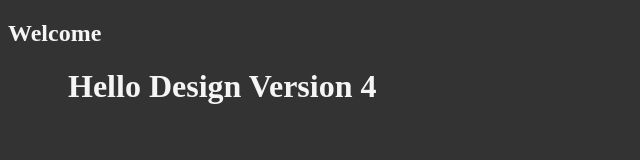
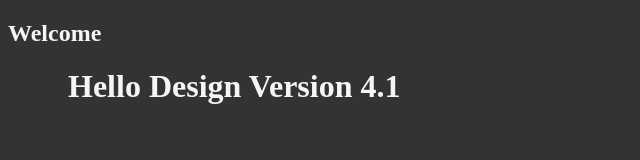
Before and after one commit to samholi/LearnGitHUb, a plain HTML site: page index.html in a window 1280 px wide. Shown: the full height of the page, 0-640 px from the left. Drawn offline with Linux system fonts and the light colour scheme.

Commit message:
updated to version 4.1

```diff
--- a/index.html
+++ b/index.html
@@ -16,6 +16,6 @@
 </head>
 <body>
     <h2>Welcome </h2>
-    <div class="container"><h1>Hello Design Version 4</h1> </div>
+    <div class="container"><h1>Hello Design Version 4.1</h1> </div>
 </body>
 </html>
```
